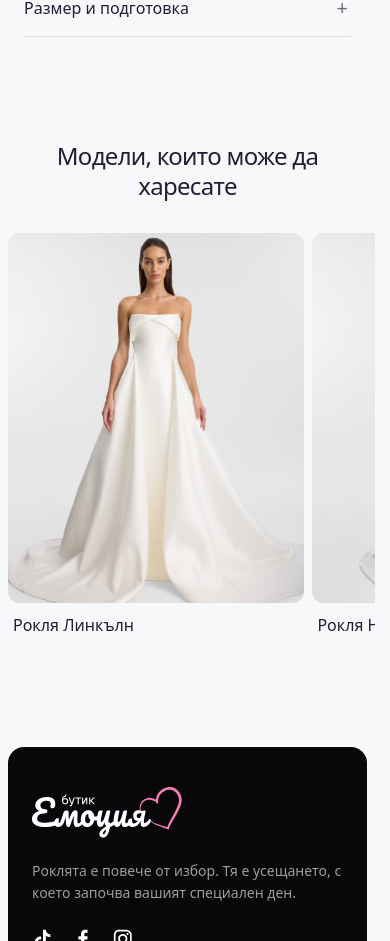
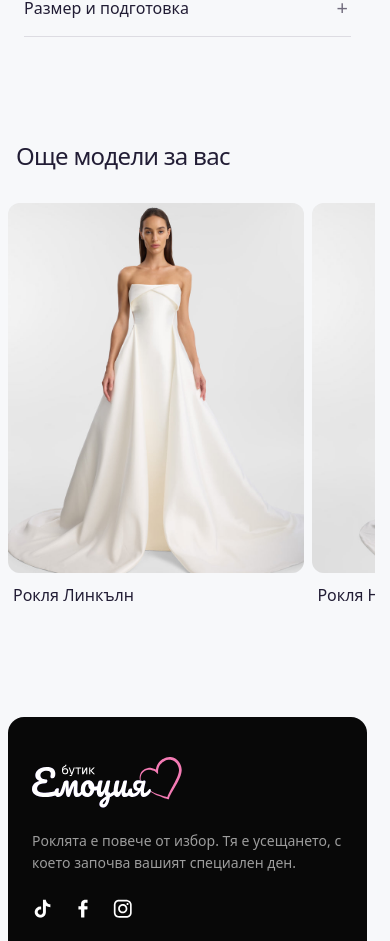
Before and after one commit to stilliyan/emocia, a Next.js app: page /bulchinski-rokli/arlo in a window 390 px wide. Shown: the part 1252-2193 px from the top of the page. Built offline with nearby package versions, Linux system fonts and the light colour scheme; no server answers.

Commit message:
Refine related models heading

```diff
--- a/src/components/storefront/product-detail-page.tsx
+++ b/src/components/storefront/product-detail-page.tsx
@@ -83,7 +83,7 @@ export function ProductDetailPage({ collection, product }: ProductDetailPageProp
         </section>
 
         <ScrollRevealSection className="storefront-product-related" labelledBy="related-title">
-          <h2 id="related-title">Модели, които може да харесате</h2>
+          <h2 id="related-title">Още модели за вас</h2>
           <div className="storefront-product-related__grid">
             {relatedProducts.map((relatedProduct) => (
               <Link
--- a/src/components/storefront/storefront.css
+++ b/src/components/storefront/storefront.css
@@ -1470,6 +1470,7 @@
     padding: 0 16px;
     font-size: var(--storefront-product-type-section);
     line-height: 1.25;
+    text-align: left;
   }
 
   .storefront-product-info__appointment {
```
